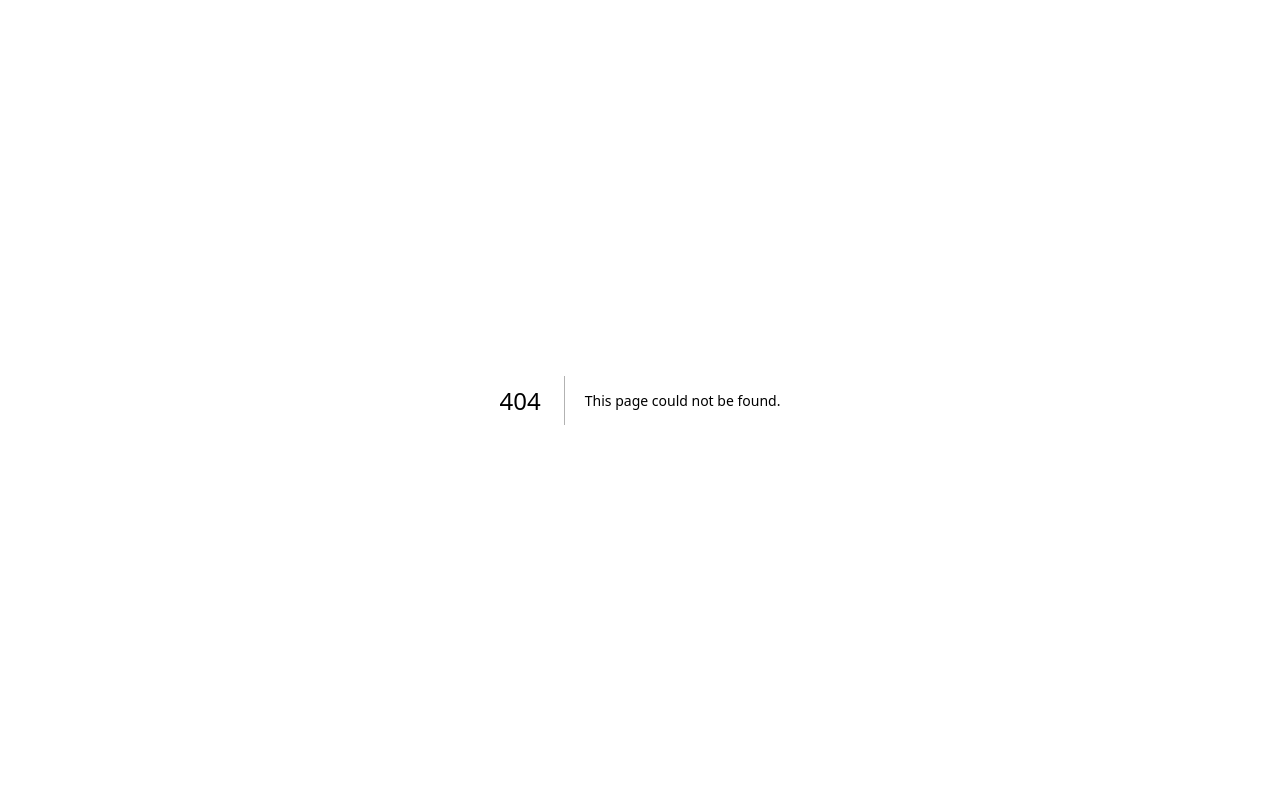
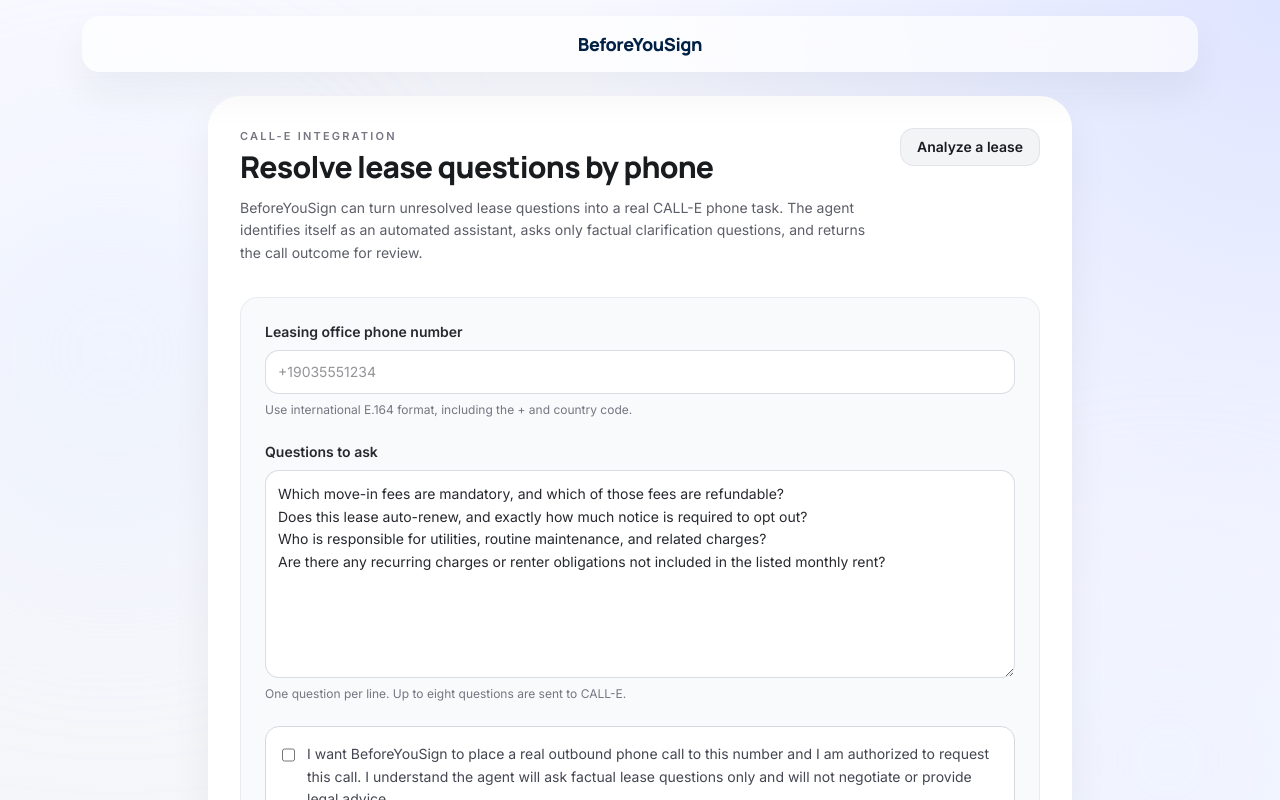
Before and after one commit to ChimdumebiNebolisa/BeforeYouSign, a Next.js app: page /call-agent in a window 1280 px wide. Before the commit this address had no page. Shown: the top 800 px of the page. Built offline with nearby package versions, Linux system fonts and the light colour scheme.

Commit message:
feat: expose CALL-E lease clarification page

```diff
--- /dev/null
+++ b/src/app/call-agent/page.tsx
@@ -0,0 +1,10 @@
+import { LandingShell } from "@/components/beforeyousign/landing-shell";
+import { CallAgentClient } from "@/components/beforeyousign/call-agent-client";
+
+export default function CallAgentPage() {
+  return (
+    <LandingShell>
+      <CallAgentClient />
+    </LandingShell>
+  );
+}
```
